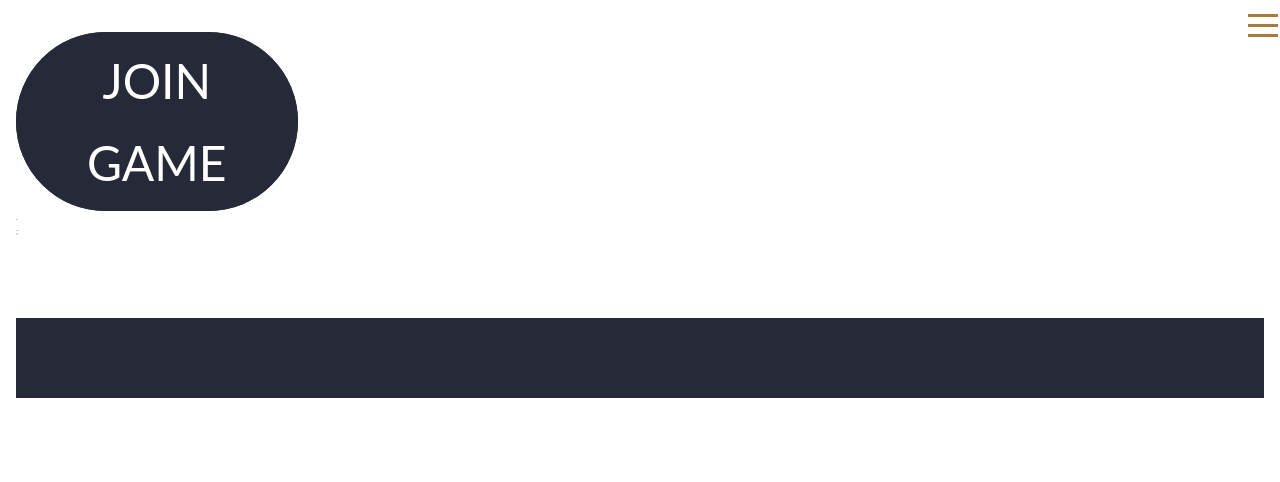
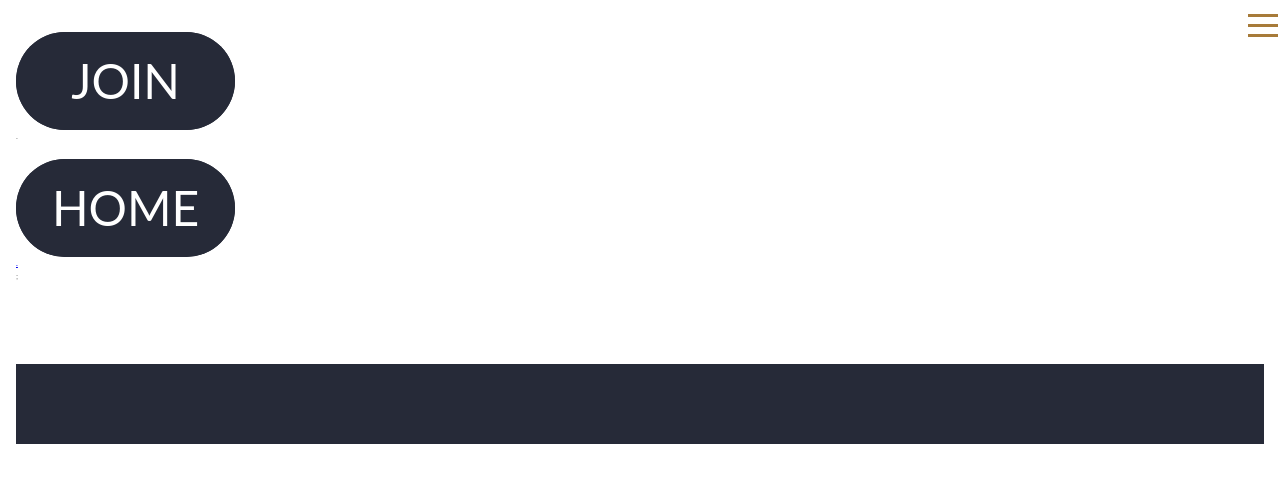
Before and after one commit to easy-thunder/diehl_domain, a Next.js app: page /games/ConnectFour in a window 1280 px wide. Shown: the top 482 px of the page. Built offline with nearby package versions, Linux system fonts and the light colour scheme.

Commit message:
updating vercel

```diff
--- a/components/homePageComponents/Results/_results.scss
+++ b/components/homePageComponents/Results/_results.scss
@@ -59,7 +59,7 @@
     position: relative;
     transition: transform .3s;
     font-size: 2.5rem;
-    height: 64%;
+    height: 70%;
 
 
     @media (max-width:600px) {
--- a/css/global.css
+++ b/css/global.css
@@ -411,7 +411,7 @@ body {
   position: relative;
   transition: transform .3s;
   font-size: 2.5rem;
-  height: 64%; }
+  height: 70%; }
   @media (max-width: 600px) {
     .featureBox {
       height: 90%;
--- a/pages/games/ConnectFour/index.js
+++ b/pages/games/ConnectFour/index.js
@@ -6,6 +6,7 @@ import styles from './connectFour.module.css';
 import { useState, useEffect, useRef } from 'react';
 import { useJoinGame, useColumnClick, useResetGame } from '../../../hooks/games/connectFourHooks';
 import DarkButton from '@/components/utility/button/darkButton';
+import Link from 'next/link';
 
 const fetcher = (url) => fetch(url).then((res) => res.json());
 
@@ -53,18 +54,32 @@ export default function ConnectFour() {
     return (
       <div>
         <p>The other player left.</p>
-        <div style={{height:"20",width:"20%"}}>
-          <DarkButton clicking={joinGame} content={'Join Game'} />
+        <div style={{height:"15%",width:"15%"}}>
+          <DarkButton clicking={joinGame} content={'Join'} />
         </div>
+        <div style={{height:"15%",width:"15%"}}>
+      <Link href={'/'}>
+        <DarkButton content={"HOME"} />
+      </Link>
+      </div>
+
+
       </div>
     );
   }
   if (error) return <div>Failed to load</div>;
   if (!data) return       <>
-  <div style={{height:"20",width:"20%"}}>
+  <div style={{height:"15%",width:"15%"}}>
 
-  <DarkButton clicking={joinGame} content={'Join Game'} />
+  <DarkButton clicking={joinGame} content={'Join'} />
   </div>
+
+
+  <div style={{height:"15%",width:"15%"}}>
+      <Link href={'/'}>
+        <DarkButton content={"HOME"} />
+      </Link>
+      </div>
   </>
 
 
@@ -79,15 +94,23 @@ export default function ConnectFour() {
     ) : (
       // <button onClick={joinGame}>Join Game</button>
       <>
-      <div style={{height:"20",width:"20%"}}>
+      <div style={{height:"15%",width:"15%"}}>
 
-      <DarkButton clicking={joinGame} content={'Join Game'} />
+      <DarkButton clicking={joinGame} content={'Join'} />
       </div>
+
+
       </>
+
     )}
       <p>{message}</p>
       <p>Player Color: {playerColor}</p>
-      <button onClick={resetGame}>Reset Game</button>
+      {/* <button onClick={resetGame}>Reset Game</button> */}
+      <div style={{height:"15%",width:"15%"}}>
+
+        <DarkButton clicking={resetGame} content={'Reset'} />
+      </div>
+
       <div className={styles.board}>
         {board.map((row, rowIndex) => (
 
@@ -109,6 +132,13 @@ export default function ConnectFour() {
           </div>
         ))}
       </div>
+      <div style={{height:"15%",width:"15%"}}>
+      <Link href={'/'}>
+        <DarkButton content={"HOME"} />
+      </Link>
+      </div>
+
+
     </div>
   );
 }
--- a/pages/games/checkers/index.js
+++ b/pages/games/checkers/index.js
@@ -2,6 +2,8 @@
 import { useState } from 'react';
 import styles from './Checkers.module.css';
 import useInitializeBoard from '/hooks/games/checkers/useInitializeBoard';
+import Link from 'next/link';
+import DarkButton from '@/components/utility/button/darkButton';
 
 function Checkers() {
   const [board, setBoard] = useState([]);
@@ -169,6 +171,10 @@ function Checkers() {
           ))}
         </div>
       ))}
+      <Link href={'/'}>
+        <DarkButton content={"HOME"} />
+      </Link>
+
     </div>
   );
 }
--- a/pages/games/pentago/index.js
+++ b/pages/games/pentago/index.js
@@ -4,6 +4,8 @@ import { useMakeMove, useSpin, useReset } from '@/hooks/games/pentago/apiHooks';
 import { useMouseDown } from '@/hooks/games/pentago/frontEndHooks';
 import { useState, useRef } from 'react';
 import fetcher from '@/lib/fetcher';
+import Link from 'next/link';
+import DarkButton from '@/components/utility/button/darkButton';
 
 const Pentago = () => {
   const { data, error, mutate } = useSWR('/api/games/pentago', fetcher,  { refreshInterval: 1000,});
@@ -133,6 +135,9 @@ const Pentago = () => {
         {data.currentPlayer === 'R' ? 'Red' : 'Blue'}'s turn -{' '}
         {moveMade ? 'Spin phase' : 'Move phase'}
       </p>
+      <Link href={'/'}>
+        <DarkButton content={"HOME"} />
+      </Link>
     </div>
   );
 };
```
Also changed, not shown: pages/games/index.js (+4 -4 lines).
